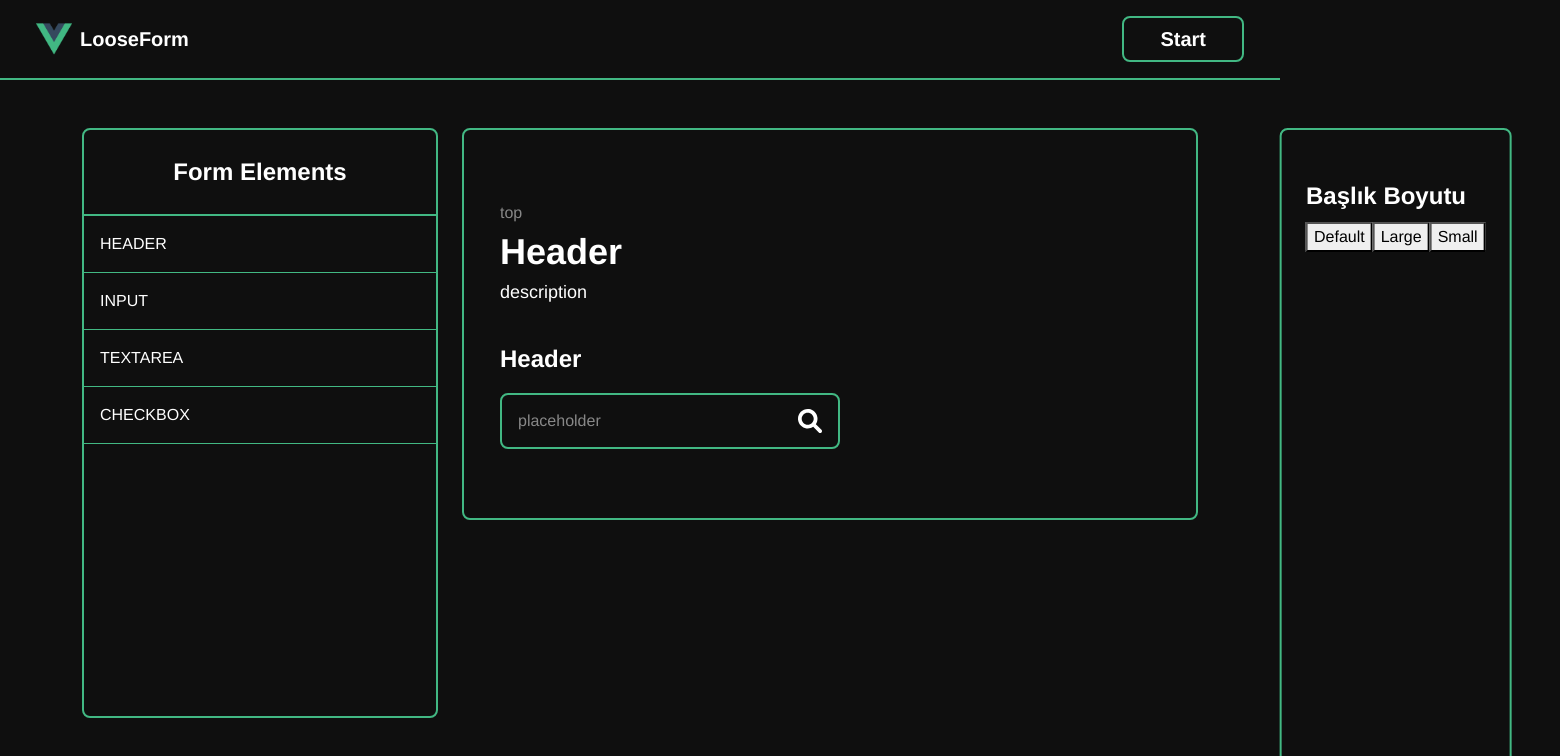
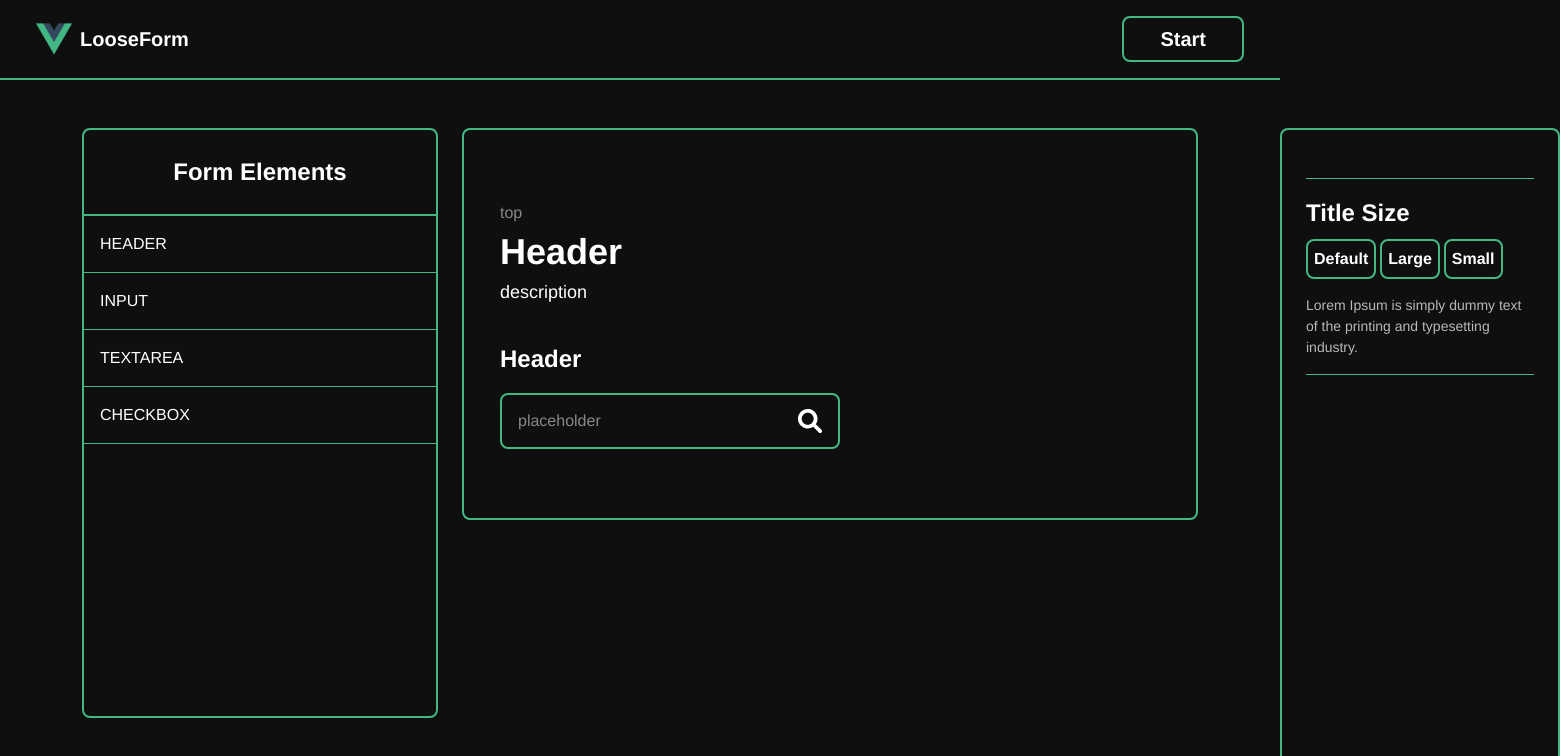
Before and after one commit to MuratBuyukcelebi/LooseForm, a Vue app: page / in a window 1280 px wide. Shown: the top 756 px of the page, 1560 px wide, since content can reach past the window. Built offline with nearby package versions, Linux system fonts and the light colour scheme.

Commit message:
chore: update settings system (not done)

```diff
--- a/src/App.vue
+++ b/src/App.vue
@@ -18,6 +18,7 @@
 body {
   background-color: #0F0F0F !important;
   overflow: hidden;
+  word-break: break-word;
 }
 #app {
   font-family: Avenir, Helvetica, Arial, sans-serif;
--- a/src/components/Form/Settings/Settings.vue
+++ b/src/components/Form/Settings/Settings.vue
@@ -2,12 +2,13 @@
   <div class="settings" :class="{ active : active === true}">
     <div class="settings-item">
       <!--Tittle-->
-      <div class="settings-item__title">Başlık Boyutu</div>
+      <div class="settings-item__title">Title Size</div>
       <div class="settings-item__actions">
         <button @click="$emit('size', 'md')">Default</button>
         <button @click="$emit('size', 'lg')">Large</button>
         <button @click="$emit('size', 'sm')">Small</button>
       </div>
+      <div class="settings-item__description">Lorem Ipsum is simply dummy text of the printing and typesetting industry.</div>
     </div>
   </div>
 </template>
@@ -40,17 +41,48 @@ export default {
   transition: all 0.2s;
   height: 100%;
   overflow: hidden;
-  white-space: nowrap;
   transform: translateX(100%);
   border: 2px solid #42b883;
   padding: 48px 24px;
+  max-width: 280px;
 
   &-item {
+    border-top: 1px solid #42b883;
+    border-bottom: 1px solid #42b883;
+    padding: 16px 0;
+
     &__title {
       font-size: 24px;
       font-weight: bold;
       color: #fff;
       margin-bottom: 8px;
+    }
+    &__actions {
+      display: flex;
+      margin-bottom: 16px;
+      gap: 4px;
+
+      button {
+        border: 2px solid #42b883;
+        border-radius: 8px;
+        padding: 6px;
+        font-size: 16px;
+        font-weight: bold;
+        color: #fff;
+        background-color: #0F0F0F;
+        cursor: pointer;
+        transition: all 0.2s ease-in-out;
+
+        &:hover {
+          background-color: #42b883;
+          color: #0F0F0F;
+        }
+      }
+    }
+    &__description {
+      font-size: 14px;
+      color: #fff;
+      opacity: 0.7;
     }
   }
 
--- a/src/views/Home.vue
+++ b/src/views/Home.vue
@@ -91,10 +91,20 @@ export default {
       this.$delete(this.list2, index);
     },
     option(name, id) {
-      console.log(name);
+      this.settingsId = id;
+      this.$forceUpdate();
       console.log(id);
-      this.itemId = id;
-      this.settingsOpen = !this.settingsOpen;
+      //this.settingsOpen = !this.settingsOpen;
+      this.settingsOpen = true;
+    },
+    size(size) {
+      this.list2.forEach((element) => {
+        if (element.id === this.settingsId) {
+          element.textSize = size;
+          console.log(this.settingsId + " " + element.id + element.textSize);
+        }
+        return element;
+      });
     },
     cloneDog({ id }) {
       if (id === 0) {
@@ -123,9 +133,6 @@ export default {
       const relatedElement = relatedContext.element;
       return ((!relatedElement || !relatedElement.fixed));
     },
-    size(size) {
-      console.log(this.itemId + size);
-    }
   }
 }
 </script>
```
